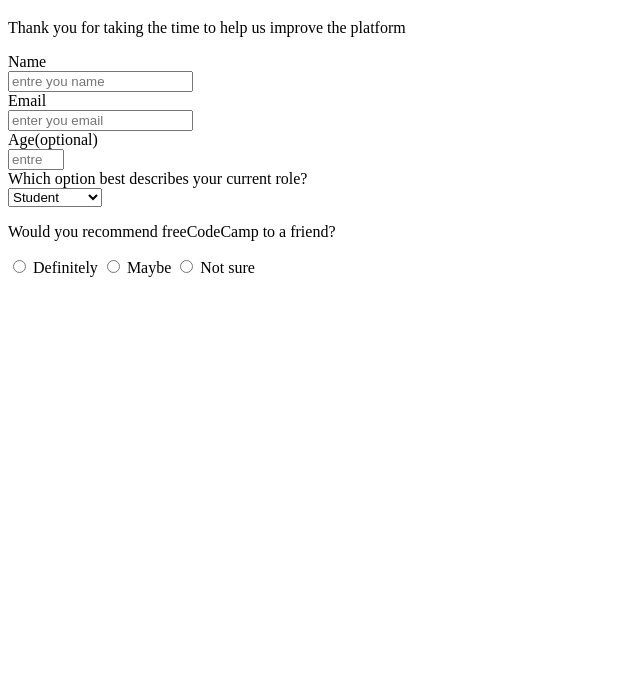
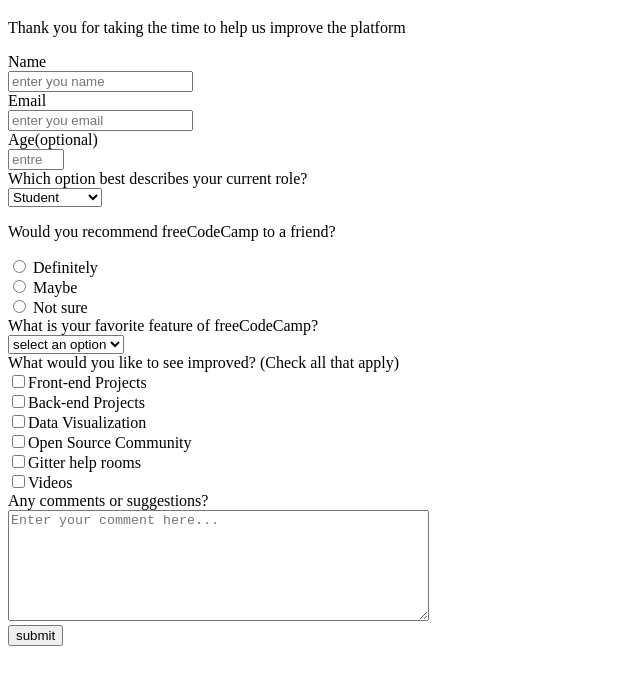
Before and after one commit to ZabihullahNooriWardak/htmlAndCssProject, a plain HTML site: page index.html in a window 1280 px wide. Shown: the part 61-746 px from the top of the page, without its empty margins (0-640 px from the left). Drawn offline with Linux system fonts and the light colour scheme.

Commit message:
Css part

```diff
--- a/index.html
+++ b/index.html
@@ -6,29 +6,33 @@
     <meta http-equiv="X-UA-Compatible" content="IE=edge">
     <meta name="viewport" content="width=device-width, initial-scale=1.0">
     <title>Document</title>
+    <link rel="stylesheet" href="style.css">
 </head>
 
 <body>
     <h1 id="title">freeCodeCamp Survey Form</h1>
     <p id="description">Thank you for taking the time to help us improve the platform</p>
+    <div id="Form">
+
+
     <form action="" id="survey-form">
         <div>
-            <label id="name-label" for="name">Name</label><br>
-            <input type="text" id="name" placeholder="entre you name">
+            <label id="name-label" for="name" >Name</label><br>
+            <input type="text" id="name" required placeholder="enter you name" class="large">
         </div>
         <div>
-            <label id="email-label" for="email">Email</label><br>
-            <input type="email" id="email" placeholder="enter you email">
+            <label id="email-label" required for="email">Email</label><br>
+            <input type="email" required id="email" placeholder="enter you email" class="large">
         </div>
         <div>
             <label id="number-label" for="number">Age(optional)</label><br>
-            <input type="number" id="number" min="10" max="90" placeholder="entre you age">
+            <input type="number" id="number" min="10" max="90" placeholder="entre you age" class="large">
         </div>
         <div>
             <label id="role-label" for="">Which option best describes your current role?</label><br>
-            <select name="role" id="dropdown">
-               <option value="Studet">Student</option>
-               <option value="Full time job">Full time job</option>
+            <select name="role" id="dropdown" required class="large">
+                <option value="Studet">Student</option>
+                <option value="Full time job">Full time job</option>
             </select>
         </div>
         <div>
@@ -36,21 +40,51 @@
             <label for="" value="">
                 <input value="Definitely" type="radio" name="radio">
                 Definitely
-            </label>
+            </label><br>
             <label for="" value="">
                 <input value="Maybe" type="radio" name="radio" id="">
                 Maybe
-            </label>
+            </label><br>
             <label for="" value="">
                 <input value="Not sure" type="radio" name="radio">
                 Not sure
             </label>
         </div>
+        <div>
+            <label for="select">What is your favorite feature of freeCodeCamp?</label><br>
+            <select id="select" required class="large">
+                <option value="" selected hidden>select an option</option>
+                <option value="challange">
+                    challange
+                </option>
+                <option value="project">
+                    Project
+                </option>
+                <option value="community">community</option>
+                <option value="open source">open source</option>
+            </select>
+        </div>
+<div class="checkboxColor">
+    <label for="checkbox">What would you like to see improved? (Check all that apply)</label><br>
+    <input type="checkbox" id="checkbox" >Front-end Projects <br>
+    <input type="checkbox">Back-end Projects <br>
+    <input type="checkbox">Data Visualization <br>
+    <input type="checkbox">Open Source Community <br>
+    <input type="checkbox">Gitter help rooms<br>
+    <input type="checkbox">Videos <br>
 
-
+</div>
+<div>
+    <label for="txtArea">Any comments or suggestions?</label><br>
+    <textarea name="textArea" id="txtArea" cols="50" rows="7" placeholder="Enter your comment here..."></textarea>
+</div>
+<div>
+    <input type="submit" class="large" value="submit">
+</div>
 
 
     </form>
+    </div>
 </body>
 
 </html>
```
Also changed, not shown: coding.jpg (added).
